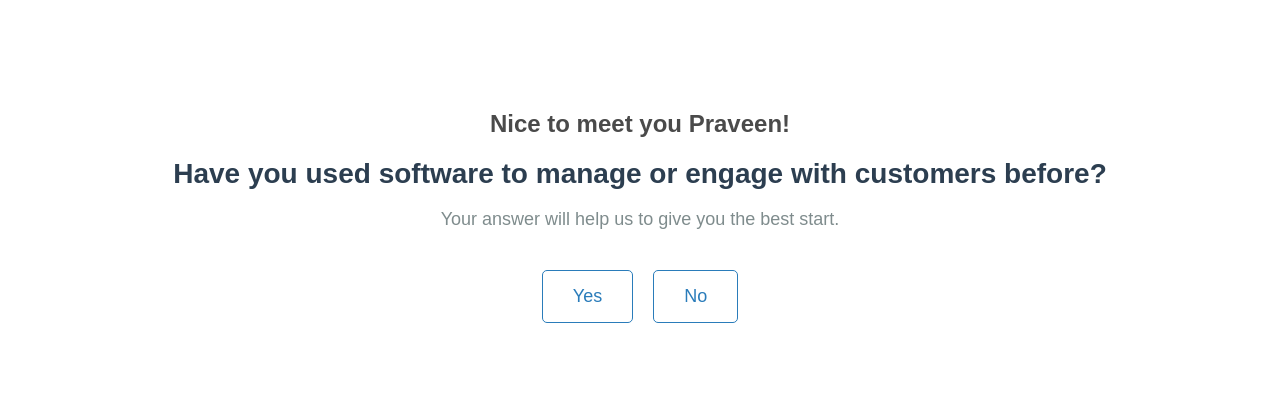
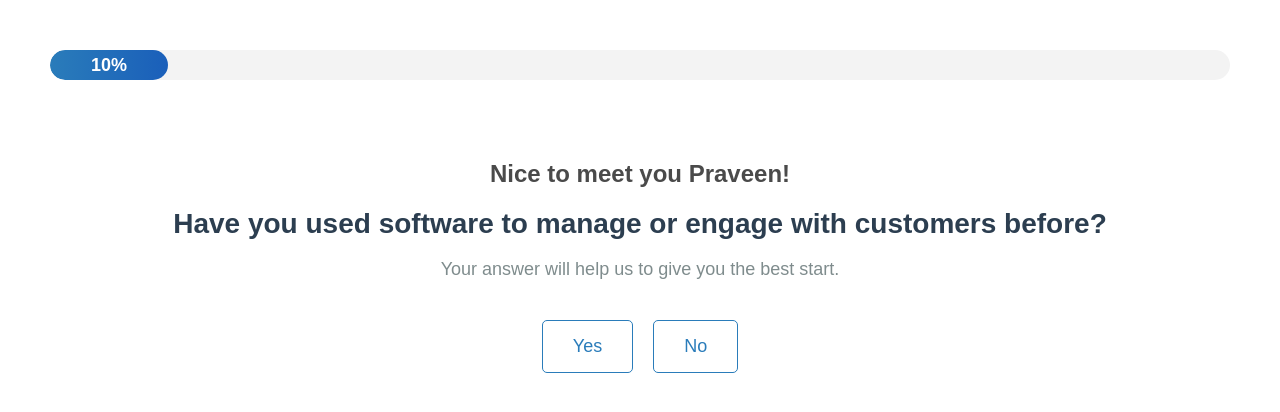
Before and after one commit to praveenATseertree/ReactQuestionPage, a React (Create React App) app: page / in a window 1280 px wide. Shown: the top 412 px of the page. Built offline with nearby package versions, Linux system fonts and the light colour scheme.

Commit message:
progrossive bar with percentage

```diff
--- a/src/Questionnaire.css
+++ b/src/Questionnaire.css
@@ -2,6 +2,35 @@
   text-align: center;
   padding: 50px;
   font-family: Arial, sans-serif;
+}
+
+.progress-bar-container {
+  width: 100%;
+  background-color: #f3f3f3;
+  height: 30px;
+  margin-bottom: 20px;
+  border-radius: 15px;
+  overflow: hidden;
+  position: relative;
+}
+
+.progress-bar {
+  height: 100%;
+  background: linear-gradient(to right, #2a7cba, #1a5fba); /* Blue gradient */
+  transition: width 0.3s;
+  display: flex;
+  align-items: center;
+  justify-content: center;
+  color: white;
+  font-weight: bold;
+  border-radius: 15px;
+}
+
+.progress-text {
+  position: absolute;
+  width: 100%;
+  text-align: center;
+  font-size: 18px;
 }
 
 .header {
--- a/src/Questionnaire.js
+++ b/src/Questionnaire.js
@@ -42,8 +42,16 @@ const Questionnaire = () => {
     // Add logic to handle the submission of responses
   };
 
+  // Calculate progress percentage
+  const progressPercentage = ((currentQuestionIndex + 1) / questions.length) * 100;
+
   return (
     <div className="questionnaire-container">
+      <div className="progress-bar-container">
+        <div className="progress-bar" style={{ width: `${progressPercentage}%` }}>
+          <span className="progress-text">{Math.round(progressPercentage)}%</span>
+        </div>
+      </div>
       <div className="header">
         <div className="back-button">
           {currentQuestionIndex > 0 && <a href="#" onClick={handleBack}>Back</a>}
```
